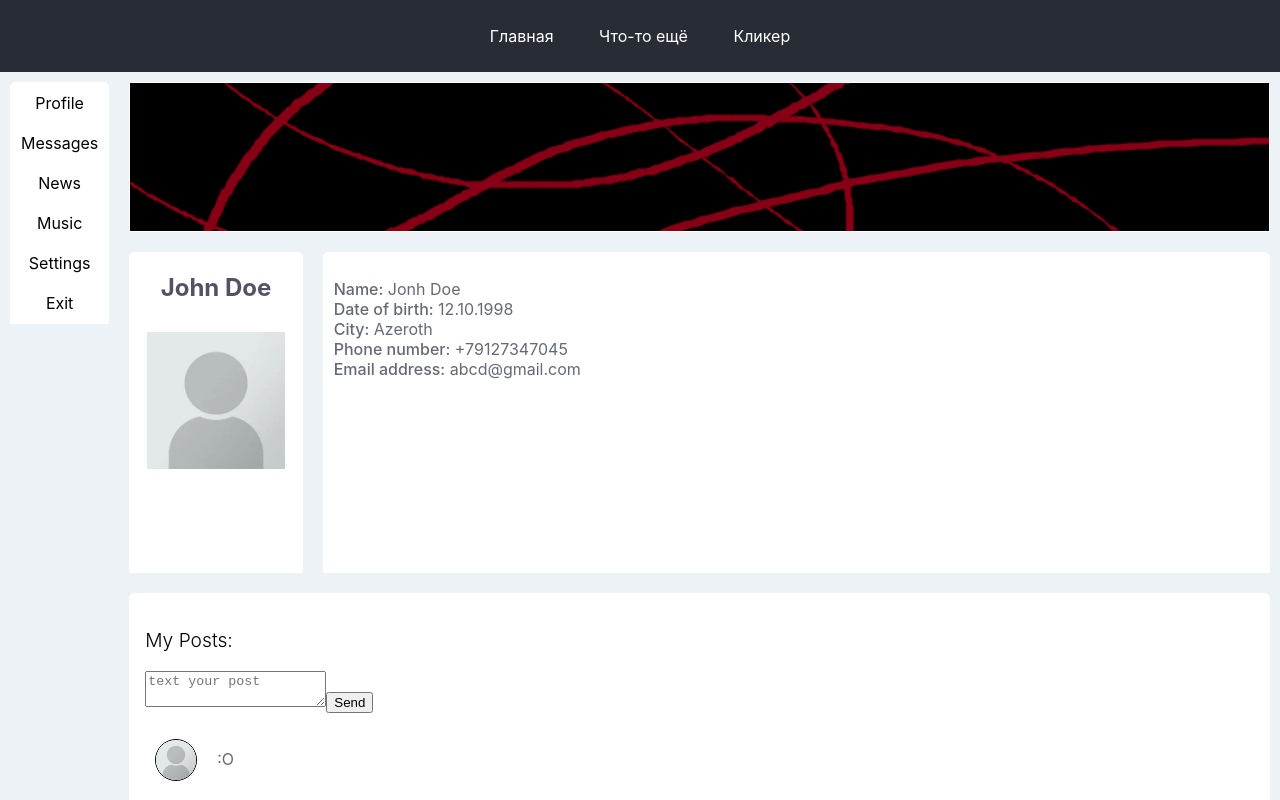
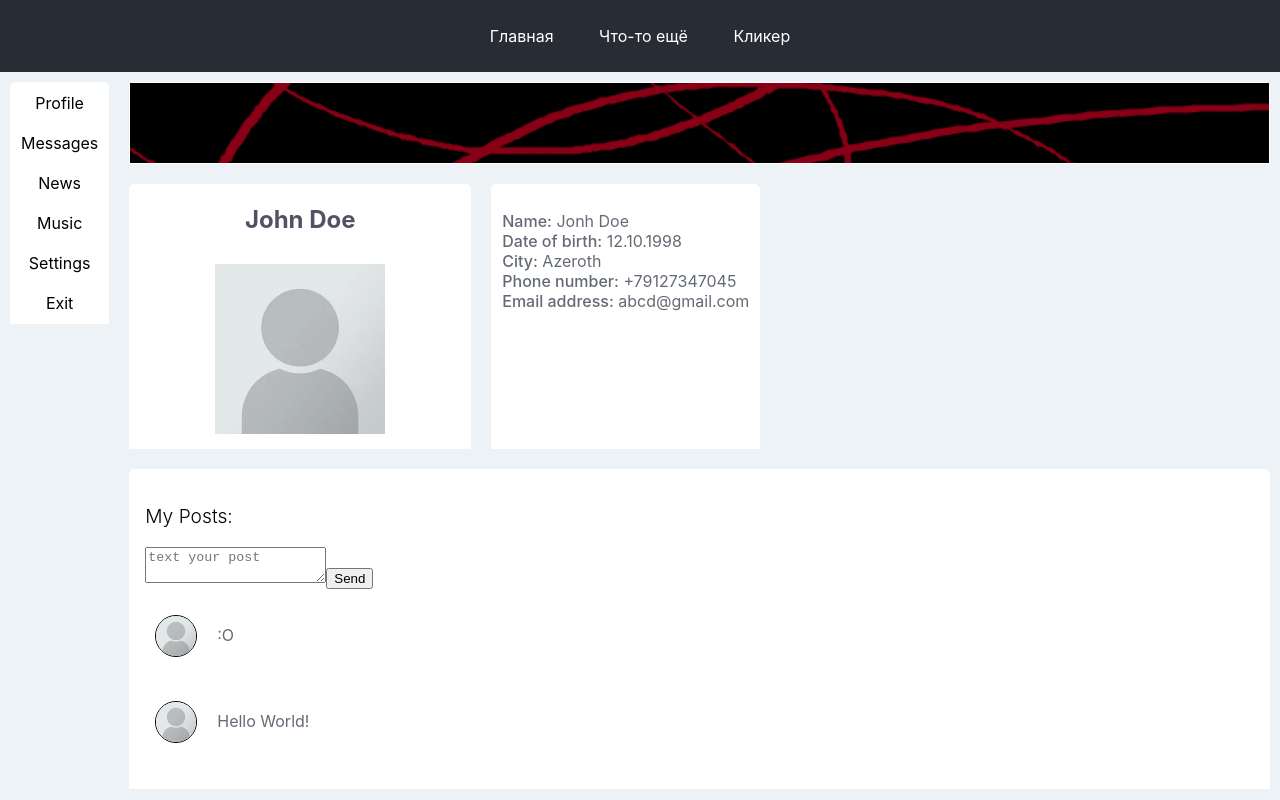
Before and after one commit to Elheid/reactJsSocialNet, a React (Create React App) app: page / in a window 1280 px wide. Shown: the top 800 px of the page. Built offline with nearby package versions, Linux system fonts and the light colour scheme.

Commit message:
styleUpdate

```diff
--- a/src/App.css
+++ b/src/App.css
@@ -166,17 +166,18 @@ li.page-item:hover {
 .profile{
   width: 100%;
   height: 100%;
-
+/*
   display: grid;
   grid-template-columns: 1fr 5fr;
   grid-template-rows: 2fr 4fr 4fr;
-
   grid-template-areas: 'wallpaper wallpaper'
                         'icon info'
                         'posts posts';
 
-
+*/
   /*background: #edf2f6;*/
+  display: flex;
+  flex-direction: column
 
 }
 
@@ -187,10 +188,31 @@ margin: 10px;
   background: white;
 }
 
+/*Всё что связвно с ProfileHeader */
+
+section.profile-header {
+  height: auto;
+  display: contents;
+}
+
+.profile-description {
+  height: fit-content;
+  display: flex;
+}
+
+.profile-icon-container {
+  width: fit-content;
+}
+
+
 /*Всё что связвно с wallpaper */
 .wallpaper-container{
   grid-area: wallpaper;
   /*height: 10vh;*/
+  max-height: 10vh;
+  height: 100%;
+
+    margin-top: 10px;
 }
 
 
@@ -203,6 +225,10 @@ margin: 10px;
   background-position: center;
 }
 
+.profile-preview-container{
+  width: fit-content;
+}
+
 /*Всё что связвно с ProfileIcon */
 
 h2.name.profile-name {
@@ -210,7 +236,7 @@ h2.name.profile-name {
 }
 
 .profile-icon{
-  width: 80%;
+  width: 50%;
 
   margin: 10px;
 
@@ -256,6 +282,7 @@ h3.section-name {
 
 ul.posts-list {
   overflow-y: auto;
+  overflow-x: clip;
   display: flex;
   flex-direction: column;
   align-items: flex-start;
@@ -263,7 +290,7 @@ ul.posts-list {
 }
 
 li.post-item {
-  width: fit-content;
+  width: 100%;
   padding: 10px;
   display: flex;
   align-items: flex-start;
--- a/src/components/profilePage/ProfileContent.js
+++ b/src/components/profilePage/ProfileContent.js
@@ -1,16 +1,14 @@
-import ProfileIconComponent from "./ProfileIcon";
+/*import ProfileIconComponent from "./ProfileIcon";
 import ProfileInfoComponent from "./ProfileInfo";
+import ProfileWallpaperComponent from "./ProfileWallpaper";*/
+import ProfileHeaderComponent from "./ProfileHeader";
 import ProfilePostsComponent from "./ProfilePosts";
-import ProfileWallpaperComponent from "./ProfileWallpaper";
 
-
-const ProfileContentComponent = ()=>{
+const ProfileContentComponent = () => {
     return (
         <section className="profile">
-        <ProfileWallpaperComponent />
-        <ProfileIconComponent />
-        <ProfileInfoComponent />
-        <ProfilePostsComponent />
+            <ProfileHeaderComponent/>
+            <ProfilePostsComponent />
         </section>
     );
 }
--- /dev/null
+++ b/src/components/profilePage/ProfileHeader.js
@@ -0,0 +1,17 @@
+import ProfilePreviewComponent from "./ProfilePreview";
+import ProfileInfoComponent from "./ProfileInfo";
+import ProfileWallpaperComponent from "./ProfileWallpaper";
+
+const ProfileHeaderComponent = ()=>{
+    return (
+        <section className="profile-header">
+            <ProfileWallpaperComponent />
+            <div className="profile-description">
+                <ProfilePreviewComponent />
+                <ProfileInfoComponent />
+            </div>
+        </section>
+    );
+}
+
+export default ProfileHeaderComponent;
--- a/src/components/profilePage/ProfileIcon.js
+++ /dev/null
@@ -1,10 +0,0 @@
-const ProfileIconComponent = () => {
-    return (
-        <div className="profile-icon-container box-of-content">
-            <h2 className="name profile-name">John Doe</h2>
-            <img src={`${process.env.PUBLIC_URL}/img/profileIcon.webp`} className="profile-icon" alt="profile-icon" />
-        </div>
-    );
-}
-
-export default ProfileIconComponent;
--- /dev/null
+++ b/src/components/profilePage/ProfilePreview.js
@@ -0,0 +1,18 @@
+const ProfileIconComponent = () => {
+    return (
+            <div className="profile-icon-container">
+                <h2 className="name profile-name">John Doe</h2>
+                <img src={`${process.env.PUBLIC_URL}/img/profileIcon.webp`} className="profile-icon" alt="profile-icon" />
+            </div>
+    );
+}
+const ProfilePreviewComponent = () => {
+    return (
+        <div className="profile-preview-container box-of-content">
+            <ProfileIconComponent />
+        </div>
+    );
+}
+
+
+export default ProfilePreviewComponent;
```
